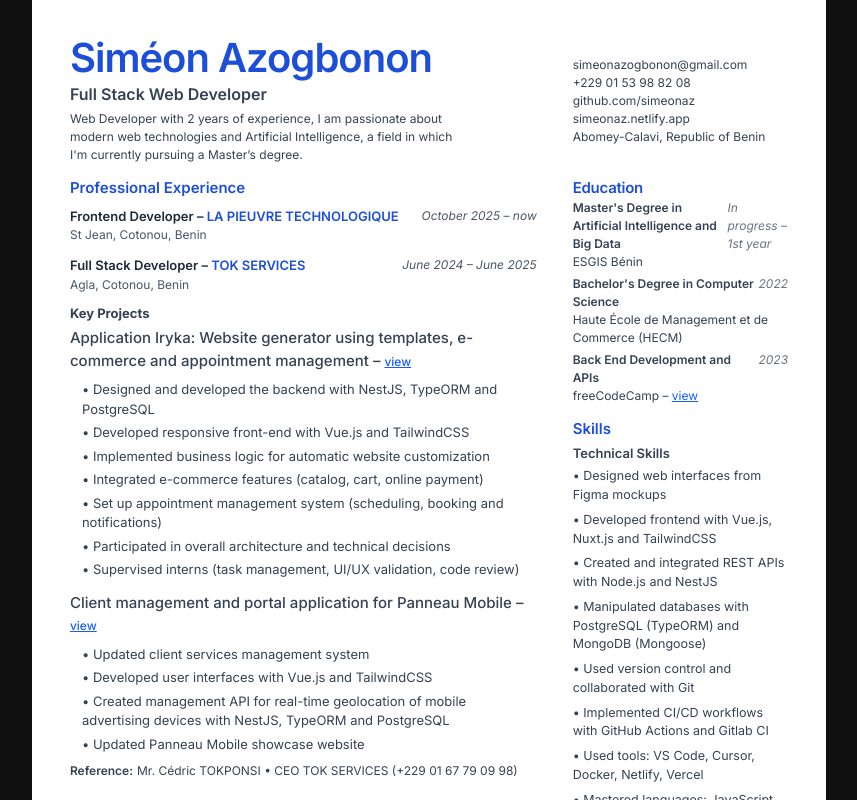
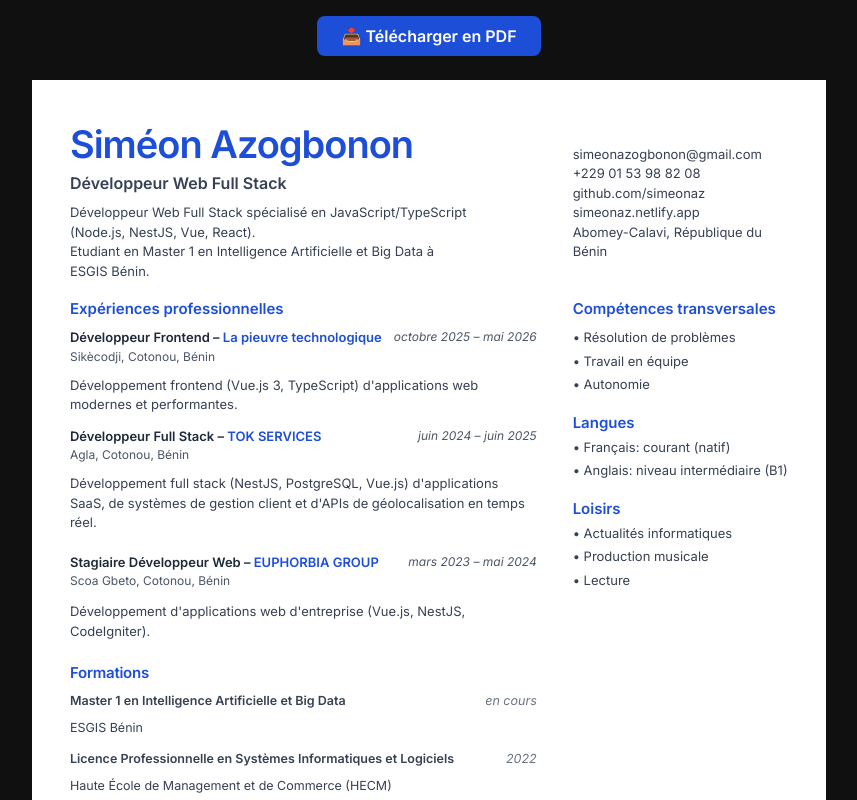
Before and after one commit to simeonaz/resume, a Vue app: page / in a window 1280 px wide. Shown: the top 800 px of the page, without its empty margins (211-1068 px from the left). Built offline with nearby package versions, Linux system fonts and the light colour scheme.

Commit message:
important changes

```diff
--- a/src/router/index.js
+++ b/src/router/index.js
@@ -5,12 +5,12 @@ const router = createRouter({
   history: createWebHistory(import.meta.env.BASE_URL),
   routes: [
     {
-      path: '/fr',
+      path: '/',
       name: 'fr',
       component: HomeView,
     },
     {
-      path: '/',
+      path: '/en',
       name: 'en',
       // route level code-splitting
       // this generates a separate chunk (About.[hash].js) for this route
--- a/src/views/FrVersion.vue
+++ b/src/views/FrVersion.vue
@@ -18,9 +18,9 @@
           </h1>
           <h2 class="text-[16px] text-gray-700 font-semibold mt-2">Développeur Web Full Stack</h2>
           <p class="text-[13px] text-gray-700 w-[85%] font-normal mt-2">
-            Développeur Web Full Stack avec +3 ans d'expérience professionnelle, spécialisé en
-            JavaScript/TypeScript (Node.js, NestJS, Vue, React). <br />Etudiant en Master 1 en
-            Intelligence Artificielle et Big Data à ESGIS Bénin.
+            Développeur Web Full Stack spécialisé en JavaScript/TypeScript (Node.js, NestJS, Vue,
+            React). <br />Etudiant en Master 1 en Intelligence Artificielle et Big Data à ESGIS
+            Bénin.
           </p>
         </div>
 
@@ -76,7 +76,9 @@
                     >Développeur Frontend –
                     <span class="text-[#1d4ed8]">La pieuvre technologique</span></span
                   >
-                  <span class="italic text-gray-600 font-normal text-[12px]">octobre 2025 – </span>
+                  <span class="italic text-gray-600 font-normal text-[12px]"
+                    >octobre 2025 – mai 2026</span
+                  >
                 </div>
                 <div class="text-[12px] text-gray-600">Sikècodji, Cotonou, Bénin</div>
               </div>
@@ -167,14 +169,14 @@
                 <div class="text-[12.5px] text-gray-500 italic">2023</div>
               </div>
               <p class="text-[12.5px] text-gray-700 font-normal">
-                freeCodeCamp –
-                <a
+                freeCodeCamp
+                <!-- – <a
                   href="https://www.freecodecamp.org/certification/simeon_azogbonon/back-end-development-and-apis"
                   target="_blank"
                   rel="noopener noreferrer"
                   class="text-blue-600 underline"
                   >voir</a
-                >
+                > -->
               </p>
             </div>
           </div>
@@ -267,13 +269,13 @@ const downloadPDF = async () => {
       windowWidth: element.scrollWidth,
       windowHeight: element.scrollHeight,
       scrollX: 0,
-      scrollY: -window.scrollY
+      scrollY: -window.scrollY,
     })
 
     const pdf = new jsPDF({
       orientation: 'portrait',
       unit: 'mm',
-      format: 'a4'
+      format: 'a4',
     })
 
     const pageWidth = pdf.internal.pageSize.getWidth()
```
